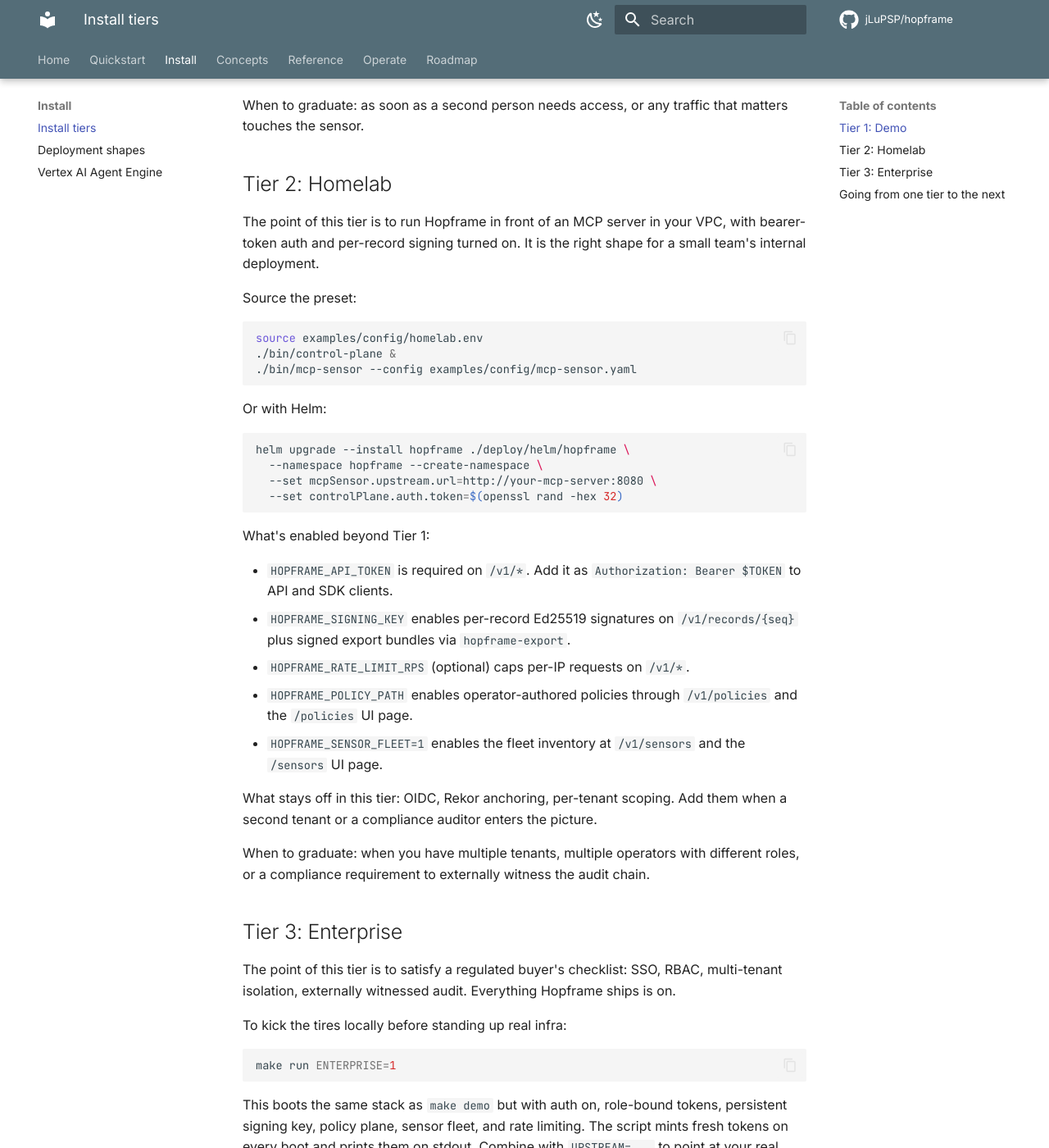
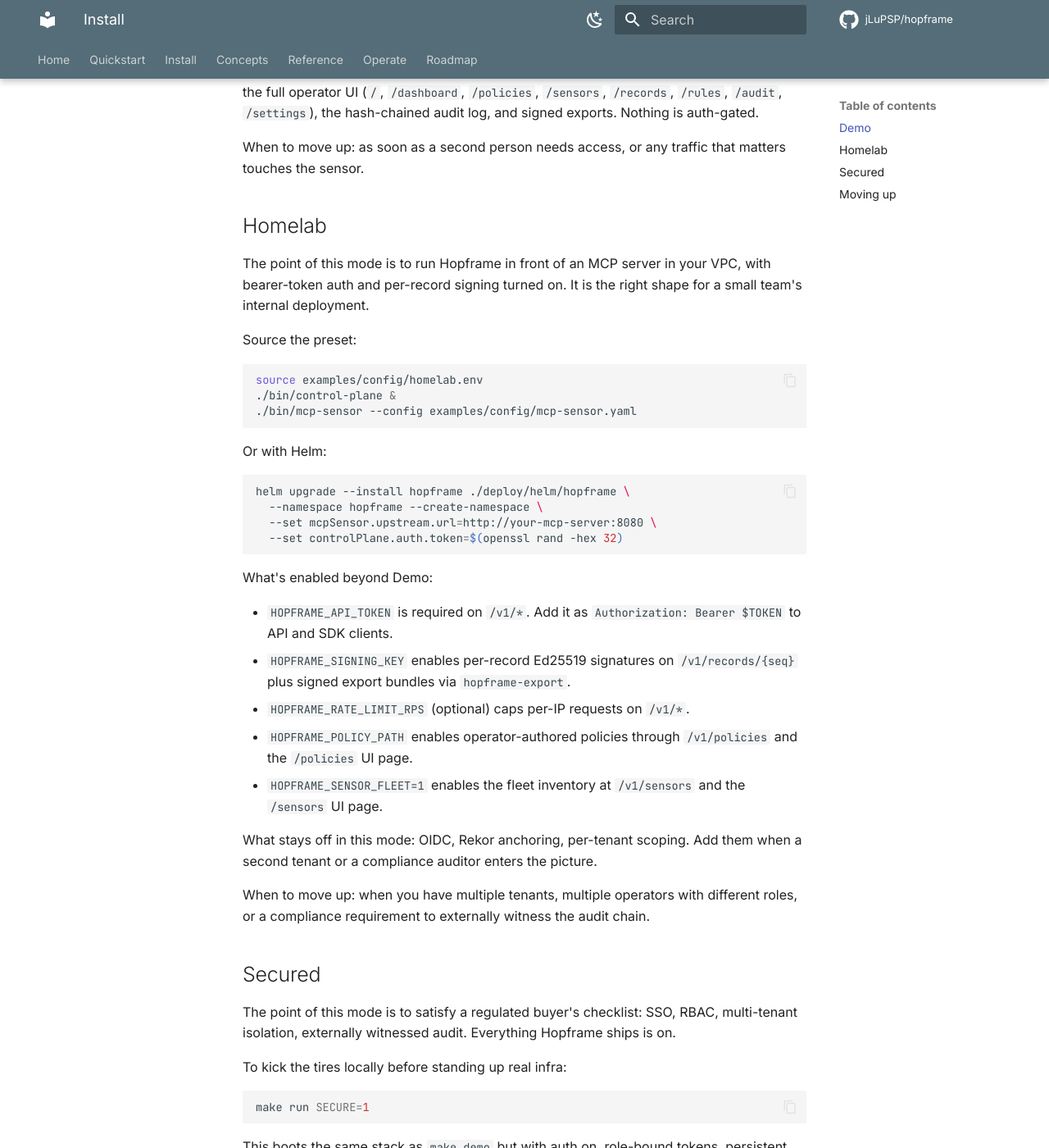
Before and after one commit to jLuPSP/hopframe, an MkDocs documentation site: the page built from docs/install.md, in a window 1280 px wide and 1400 px high, scrolled down 1297 px. Shown: the whole window at 82% size. Built offline with MkDocs 1.6.1 and Material for MkDocs 9.7.7, drawn with Linux system fonts in a browser that asks for light colours; comment, search, counter and statistics services are not loaded; some of the changed text lies outside the part shown.

Commit message:
chore: retire price-tier vocabulary (one repo, all features)
Everything ships in this repo under one license, with no gates, so the
old tiered-pricing language was misleading. Reframe deployment "tiers"
as "modes" and drop the "Enterprise" tier naming:

- ENTERPRISE=1 / HOPFRAME_ENTERPRISE -> SECURE=1 / HOPFRAME_SECURE
- examples/config/enterprise.env -> examples/config/secured.env
- docs/install-tiers.md -> docs/install.md, rewritten as Demo / Homelab /
  Secured modes, with an explicit "no paid tiers, no feature gates" note
- sweep "Tier-1 demo" / "demo tier" wording in docs + code comments

Left untouched: competitor "Enterprise tier" mentions (accurate), the
"enterprise-grade" quality descriptors, and the roadmap's future managed
offering (the BSL reservation). Code changes are comment-only.

Co-Authored-By: Claude Fable 5 <noreply@anthropic.com>

````diff
--- a/docs/install-tiers.md
+++ b/docs/install.md
@@ -1,18 +1,18 @@
-# Install tiers
+# Install
 
-Hopframe is one binary set with progressively more knobs turned on. Three tiers cover the realistic deployment shapes; pick the one that matches who you are, then you can graduate later without changing the binary.
+Hopframe is one binary set with progressively more turned on. Three deployment shapes cover the realistic cases; pick the one that matches you, then move up later without changing the binary. The same binary runs every shape, and the only difference is which env vars are set. Everything Hopframe ships is in this repo under one license: there are no paid tiers and no feature gates. "Mode" below means how much you have configured, not which edition you bought.
 
-| Tier | For | Auth | Audit | Policy plane | OIDC | Rekor | Operational notes |
+| Mode | For | Auth | Audit | Policy plane | OIDC | Rekor | Operational notes |
 | --- | --- | --- | --- | --- | --- | --- | --- |
 | Demo | One developer evaluating on a laptop | None | Hash-chained log | Optional | No | No | `make demo` brings up the whole stack on localhost |
 | Homelab | A team running it inside their own VPC | Bearer token | Hash-chained log + per-record signing | Recommended | No | No | One Helm install, one config preset, one bearer token |
-| Enterprise | Regulated buyers, multi-tenant operators, compliance teams | Bearer + role-bound + OIDC SSO | Hash-chained log + per-record signing + Rekor anchoring + per-tenant scoping | Required | Yes | Yes | All capabilities; expect to also wire mTLS and a real IdP |
+| Secured | Multi-tenant operators and compliance teams | Bearer + role-bound + OIDC SSO | Hash-chained log + per-record signing + Rekor anchoring + per-tenant scoping | Required | Yes | Yes | All capabilities; expect to also wire mTLS and a real IdP |
 
-Each tier is a superset of the previous one. Nothing has to be reinstalled when you graduate; you flip env vars on the same binary.
+Each mode is a superset of the previous one. Nothing has to be reinstalled when you move up; you flip env vars on the same binary.
 
-## Tier 1: Demo
+## Demo
 
-The point of this tier is to see what Hopframe catches in 30 seconds. It is not for any deployment that ever sees real traffic.
+The point of this mode is to see what Hopframe catches in 30 seconds. It is not for any deployment that ever sees real traffic.
 
 ```bash
 git clone https://github.com/jLuPSP/hopframe.git
@@ -20,15 +20,15 @@ cd hopframe
 make demo
 ```
 
-Open http://127.0.0.1:7090. `make demo` plays the cinematic blind-spot story before the UI is ready. `make run` boots the same stack without narration when you just want to use the product.
+Open http://127.0.0.1:7090. `make demo` plays the blind-spot story before the UI is ready. `make run` boots the same stack without narration when you just want to use the product.
 
 What's enabled: inline detection (regex packs + heuristic classifier + behavioral anomaly), the full operator UI (`/`, `/dashboard`, `/policies`, `/sensors`, `/records`, `/rules`, `/audit`, `/settings`), the hash-chained audit log, and signed exports. Nothing is auth-gated.
 
-When to graduate: as soon as a second person needs access, or any traffic that matters touches the sensor.
+When to move up: as soon as a second person needs access, or any traffic that matters touches the sensor.
 
-## Tier 2: Homelab
+## Homelab
 
-The point of this tier is to run Hopframe in front of an MCP server in your VPC, with bearer-token auth and per-record signing turned on. It is the right shape for a small team's internal deployment.
+The point of this mode is to run Hopframe in front of an MCP server in your VPC, with bearer-token auth and per-record signing turned on. It is the right shape for a small team's internal deployment.
 
 Source the preset:
 
@@ -47,7 +47,7 @@ helm upgrade --install hopframe ./deploy/helm/hopframe \
   --set controlPlane.auth.token=$(openssl rand -hex 32)
 ```
 
-What's enabled beyond Tier 1:
+What's enabled beyond Demo:
 
 - `HOPFRAME_API_TOKEN` is required on `/v1/*`. Add it as `Authorization: Bearer $TOKEN` to API and SDK clients.
 - `HOPFRAME_SIGNING_KEY` enables per-record Ed25519 signatures on `/v1/records/{seq}` plus signed export bundles via `hopframe-export`.
@@ -55,30 +55,30 @@ What's enabled beyond Tier 1:
 - `HOPFRAME_POLICY_PATH` enables operator-authored policies through `/v1/policies` and the `/policies` UI page.
 - `HOPFRAME_SENSOR_FLEET=1` enables the fleet inventory at `/v1/sensors` and the `/sensors` UI page.
 
-What stays off in this tier: OIDC, Rekor anchoring, per-tenant scoping. Add them when a second tenant or a compliance auditor enters the picture.
+What stays off in this mode: OIDC, Rekor anchoring, per-tenant scoping. Add them when a second tenant or a compliance auditor enters the picture.
 
-When to graduate: when you have multiple tenants, multiple operators with different roles, or a compliance requirement to externally witness the audit chain.
+When to move up: when you have multiple tenants, multiple operators with different roles, or a compliance requirement to externally witness the audit chain.
 
-## Tier 3: Enterprise
+## Secured
 
-The point of this tier is to satisfy a regulated buyer's checklist: SSO, RBAC, multi-tenant isolation, externally witnessed audit. Everything Hopframe ships is on.
+The point of this mode is to satisfy a regulated buyer's checklist: SSO, RBAC, multi-tenant isolation, externally witnessed audit. Everything Hopframe ships is on.
 
 To kick the tires locally before standing up real infra:
 
 ```bash
-make run ENTERPRISE=1
+make run SECURE=1
 ```
 
-This boots the same stack as `make demo` but with auth on, role-bound tokens, persistent signing key, policy plane, sensor fleet, and rate limiting. The script mints fresh tokens on every boot and prints them on stdout. Combine with `UPSTREAM=...` to point at your real MCP at the same time. OIDC and Rekor stay off because they need external infra; see [examples/config/enterprise.env](https://github.com/jLuPSP/hopframe/blob/main/examples/config/enterprise.env) to wire those for real.
+This boots the same stack as `make demo` but with auth on, role-bound tokens, persistent signing key, policy plane, sensor fleet, and rate limiting. The script mints fresh tokens on every boot and prints them on stdout. Combine with `UPSTREAM=...` to point at your real MCP at the same time. OIDC and Rekor stay off because they need external infra; see [examples/config/secured.env](https://github.com/jLuPSP/hopframe/blob/main/examples/config/secured.env) to wire those for real.
 
 For an actual deployment, source the preset:
 
 ```bash
-source examples/config/enterprise.env
+source examples/config/secured.env
 ./bin/control-plane
 ```
 
-What's enabled beyond Tier 2:
+What's enabled beyond Homelab:
 
 - `HOPFRAME_TENANT_TOKENS=token1:tenantA,token2:tenantB` binds bearer tokens to tenants. Reads filter to the bound tenant; writes pin `event.tenant_id` to the bound tenant. A token cannot read or write across boundaries.
 - `HOPFRAME_ROLE_TOKENS=token:role,...` binds tokens to roles (`viewer`, `editor`, `admin`, `owner`). The legacy aliases `policy_author`, `tenant_admin`, `super_admin` are still accepted and map to `editor`, `admin`, `owner` respectively.
@@ -88,10 +88,10 @@ What's enabled beyond Tier 2:
 - `HOPFRAME_CONTENT_ROOT` enables OTA detection-content delivery so rule packs ship without binary redeploys.
 - mTLS on the sensor link via `--tls-cert`, `--tls-key`, `--tls-client-ca`.
 
-What stays deferred even at this tier (tracked in [roadmap.md](roadmap.md)): HA Postgres-backed control plane, long-term archival to object storage, cryptographic per-tenant scoping, SOC 2 Type II.
+What stays deferred even in this mode (tracked in [roadmap.md](roadmap.md)): HA Postgres-backed control plane, long-term archival to object storage, cryptographic per-tenant scoping, SOC 2 Type II.
 
-## Going from one tier to the next
+## Moving up
 
-Hopframe runs the same binary in every tier; the difference is which env vars are set. To move from Tier 2 to Tier 3, source the next preset and restart the control plane. The on-disk audit chain carries forward; sensors reconnect on their next heartbeat.
+Hopframe runs the same binary in every mode; the difference is which env vars are set. To move from Homelab to Secured, source the next preset and restart the control plane. The on-disk audit chain carries forward; sensors reconnect on their next heartbeat.
 
 If you change a token, every consumer needs the new token. If you add OIDC, the legacy `HOPFRAME_API_TOKEN` keeps working as the admin scope; SSO sessions are additive.
````
Also changed, not shown: CHANGELOG.md (+4 -0 lines), README.md (+3 -3 lines), docs/api.md (+3 -3 lines), docs/cli.md (+1 -1 lines), docs/developer.md (+2 -2 lines), docs/index.md (+1 -1 lines), docs/quickstart.md (+4 -4 lines), 8 other files.
